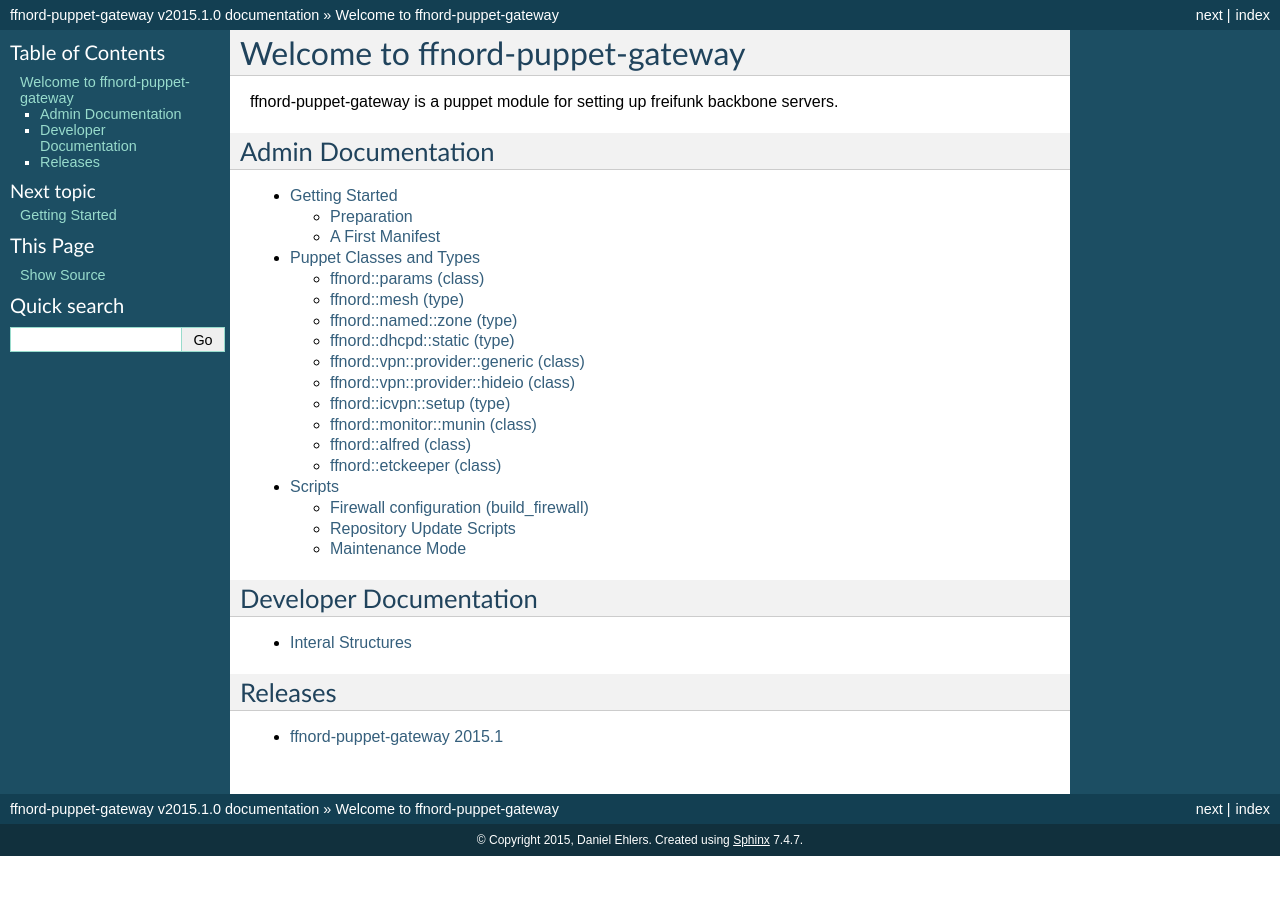
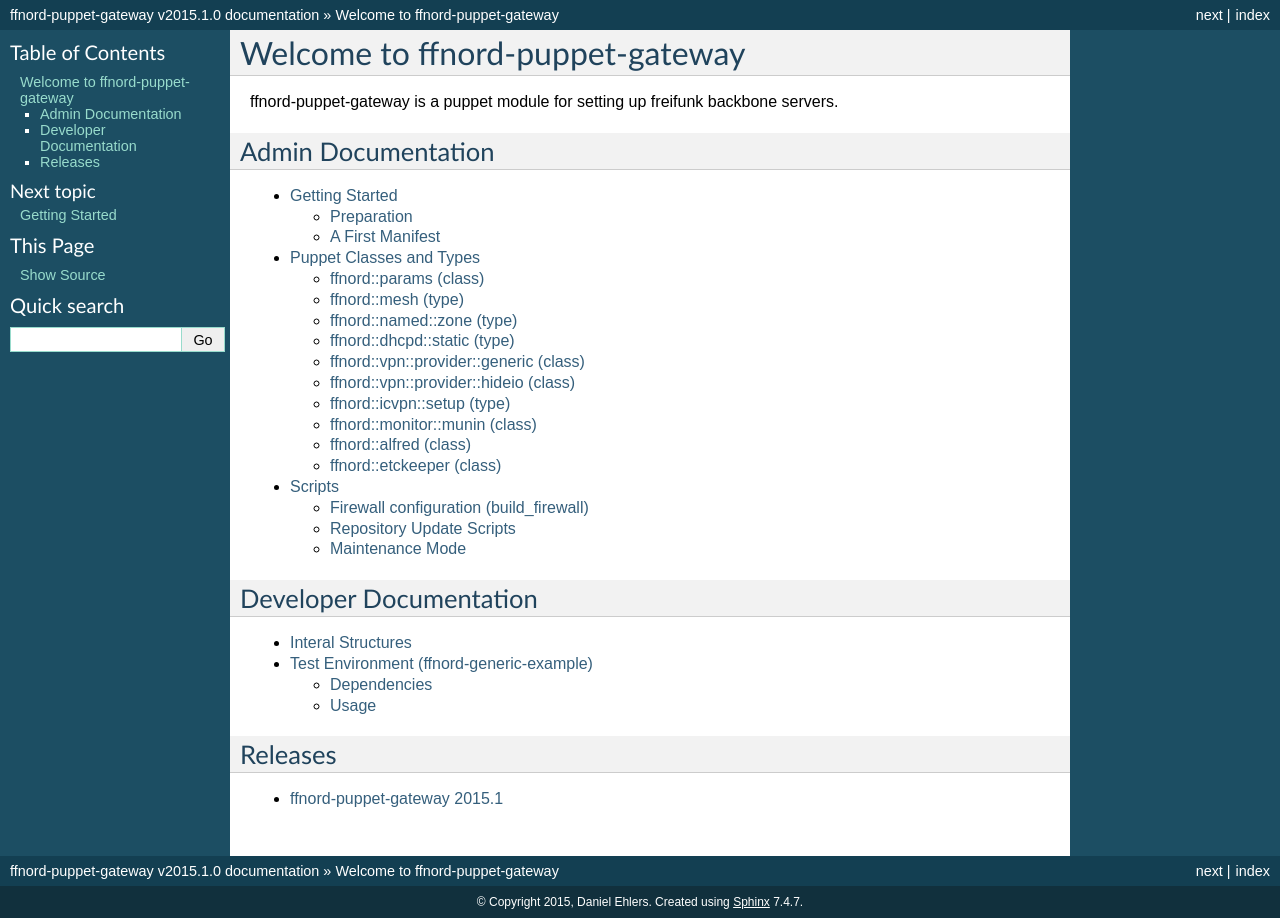
Before and after one commit to ffnord/ffnord-puppet-gateway, a Sphinx documentation site: the page built from docs/index.rst, in a window 1280 px wide. Built offline with Sphinx 7.4.7, drawn with Linux system fonts in a browser that asks for light colours; formulas are drawn with MathJax 3; pages that are not in the unit, such as notebooks, are missing from menus.

Commit message:
docs: move internals into developer, add some empty pages.

```diff
--- /dev/null
+++ b/docs/developer/testenv.rst
@@ -0,0 +1,13 @@
+Test Environment (ffnord-generic-example)
+=========================================
+
+Dependencies
+------------
+
+
+Usage
+-----
+
+.. code-block:: sh
+
+  $ vagrant up  gc-gw0
--- a/docs/index.rst
+++ b/docs/index.rst
@@ -27,7 +27,8 @@
 .. toctree::
    :maxdepth: 2
 
-   internals/index
+   developer/internals
+   developer/testenv
 
 Releases
 --------
```
Also changed, not shown: docs/developer/internals.rst (renamed from docs/internals/index.rst).
